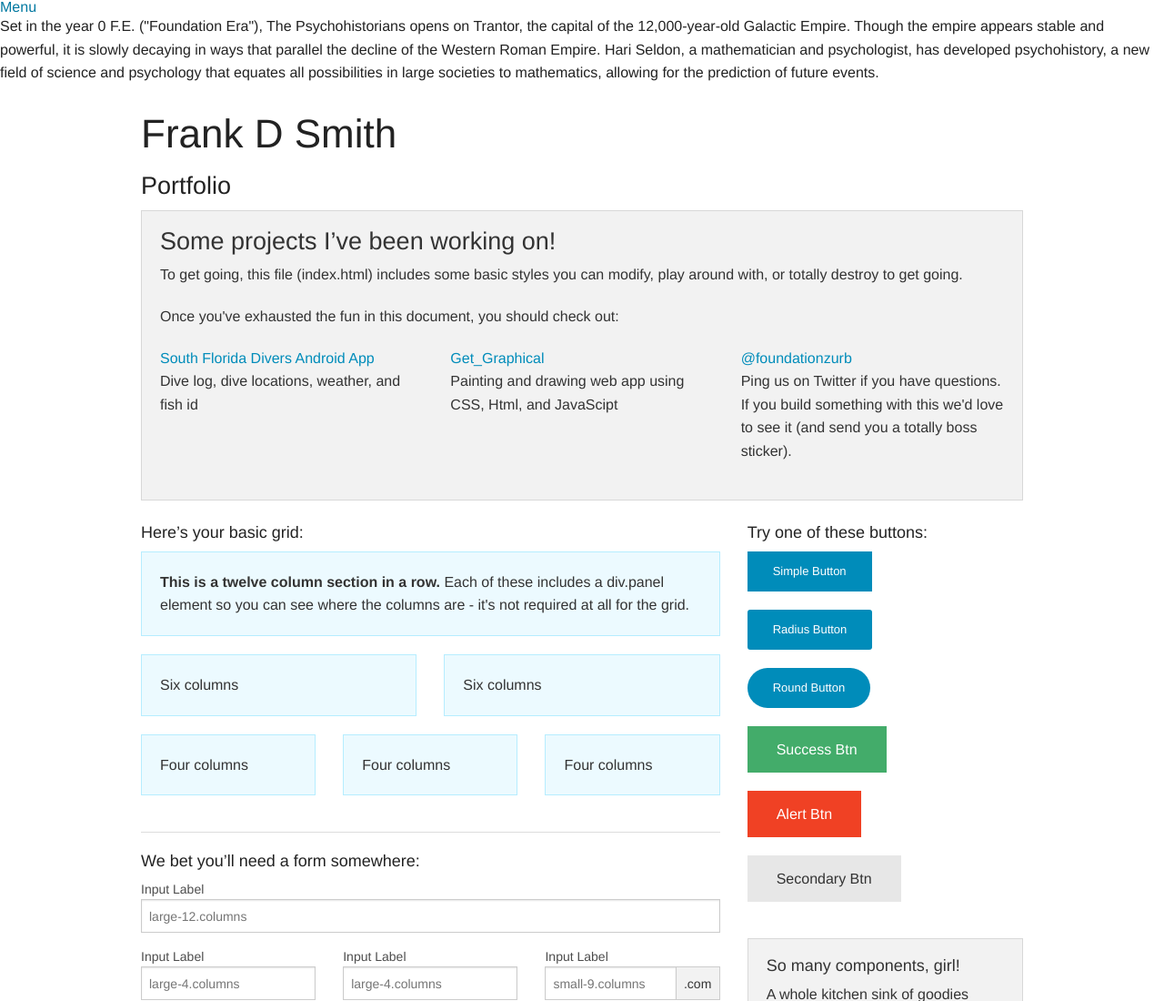
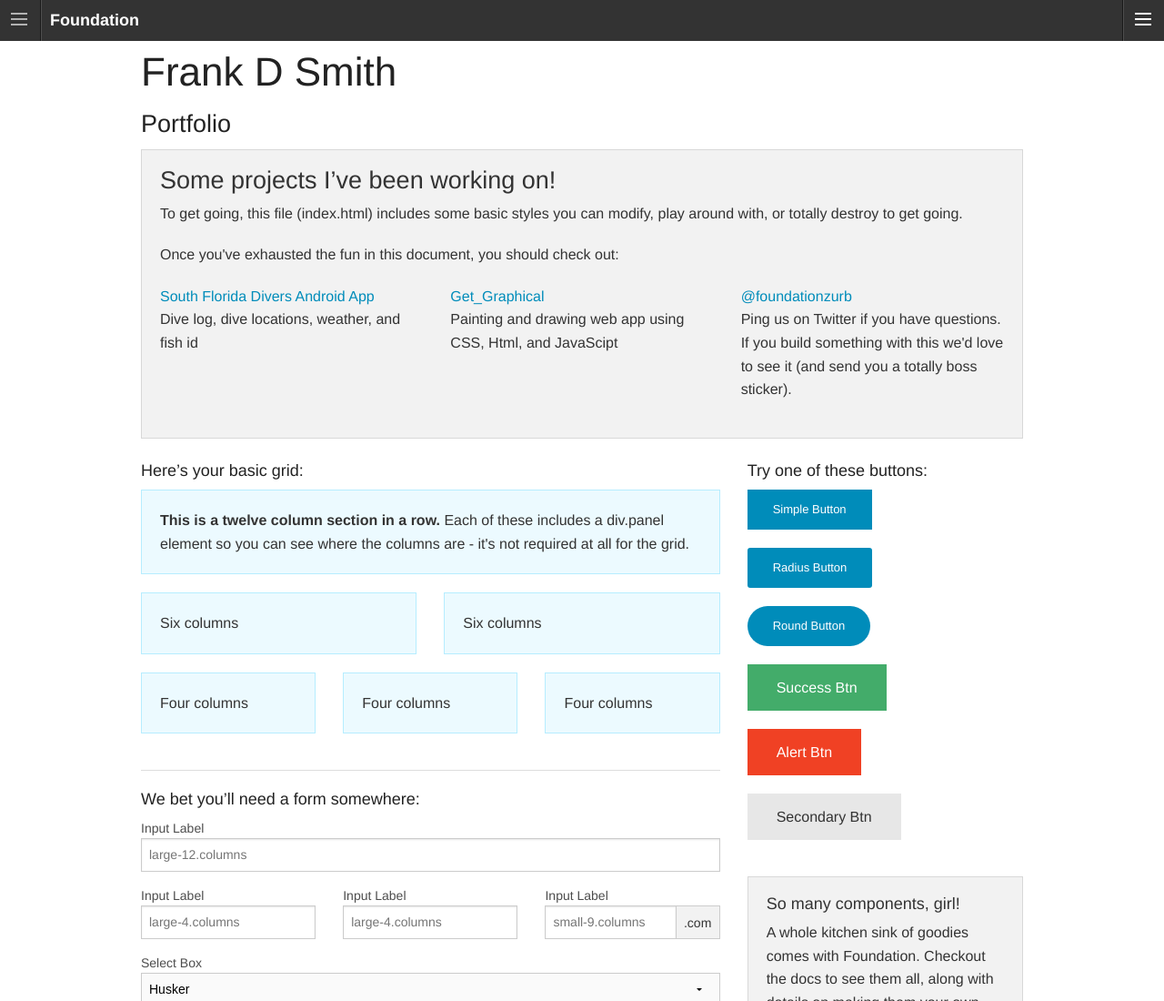
Before and after one commit to franksmith80/franksmith80.github.io, a plain HTML site: page index.html in a window 1280 px wide. Shown: the top 1100 px of the page at 91% size. Drawn offline with Linux system fonts and the light colour scheme.

Commit message:
Update index.html

```diff
--- a/index.html
+++ b/index.html
@@ -8,24 +8,42 @@
     <script src="js/vendor/modernizr.js"></script>
   </head>
   <body>
-  <div class="off-canvas-wrap">
+ <div class="off-canvas-wrap">
   <div class="inner-wrap">
+    <nav class="tab-bar">
+      <section class="left-small">
+        <a class="left-off-canvas-toggle menu-icon" ><span></span></a>
+      </section>
 
-    <a class="left-off-canvas-toggle" >Menu</a>
+      <section class="middle tab-bar-section">
+        <h1 class="title">Foundation</h1>
+      </section>
 
-    <!-- Off Canvas Menu -->
+      <section class="right-small">
+        <a class="right-off-canvas-toggle menu-icon" ><span></span></a>
+      </section>
+    </nav>
+
     <aside class="left-off-canvas-menu">
-        <!-- whatever you want goes here -->
-        <ul>
-          <li><a href="#">Item 1</a></li>
+      <ul class="off-canvas-list">
+        <li><label>Foundation</label></li>
+        <li><a href="#">The Psychohistorians</a></li>
         ...
-        </ul>
+      </ul>
     </aside>
 
-    <!-- main content goes here -->
-    <p>Set in the year 0 F.E. ("Foundation Era"), The Psychohistorians opens on Trantor, the capital of the 12,000-year-old Galactic Empire. Though the empire appears stable and powerful, it is slowly decaying in ways that parallel the decline of the Western Roman Empire. Hari Seldon, a mathematician and psychologist, has developed psychohistory, a new field of science and psychology that equates all possibilities in large societies to mathematics, allowing for the prediction of future events.</p>
+    <aside class="right-off-canvas-menu">
+      <ul class="off-canvas-list">
+        <li><label>Users</label></li>
+        <li><a href="#">Hari Seldon</a></li>
+        ...
+      </ul>
+    </aside>
 
-  <!-- close the off-canvas menu -->
+    <section class="main-section">
+      <!-- content goes here -->
+    </section>
+
   <a class="exit-off-canvas"></a>
 
   </div>
```
